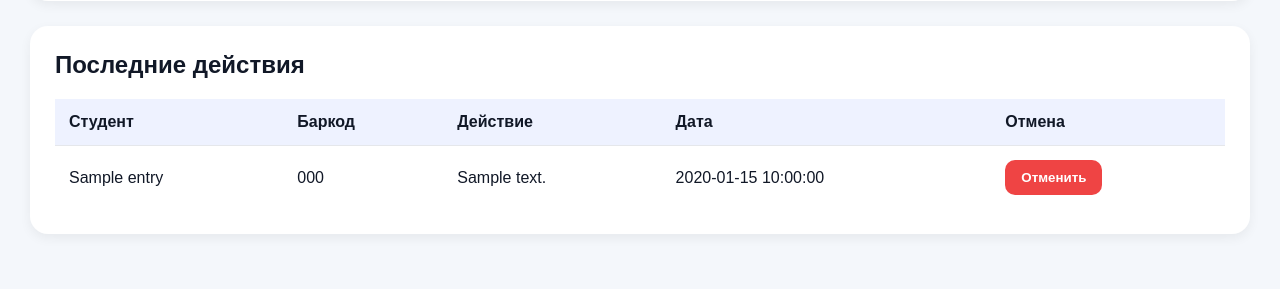
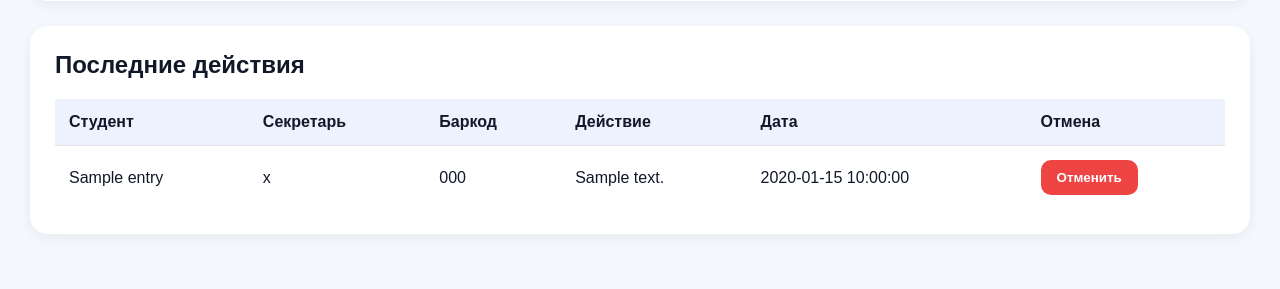
Before and after one commit to hancharegh/profkom-site, a Flask app: page /dashboard in a window 1280 px wide. Shown: the part 771-1060 px from the top of the page. Run offline with Flask 3, Linux system fonts and the light colour scheme; a user stored in the database is signed in; tables that the repository leaves empty hold one stand-in row (values such as "Sample post"); a database or web service that is not in the repository returns one stand-in record (values such as "Sample title"); some libraries are stand-ins or nearby versions.

Commit message:
Update dashboard.html

```diff
--- a/templates/dashboard.html
+++ b/templates/dashboard.html
@@ -238,6 +238,7 @@
 
         <tr>
             <th>Студент</th>
+            <th>Секретарь</th>
             <th>Баркод</th>
             <th>Действие</th>
             <th>Дата</th>
@@ -253,6 +254,8 @@
         <tr>
 
             <td>{{ entry.student_name }}</td>
+
+            <td>{{ entry.secretary }}</td>
 
             <td>{{ entry.student_barcode }}</td>
 
```
